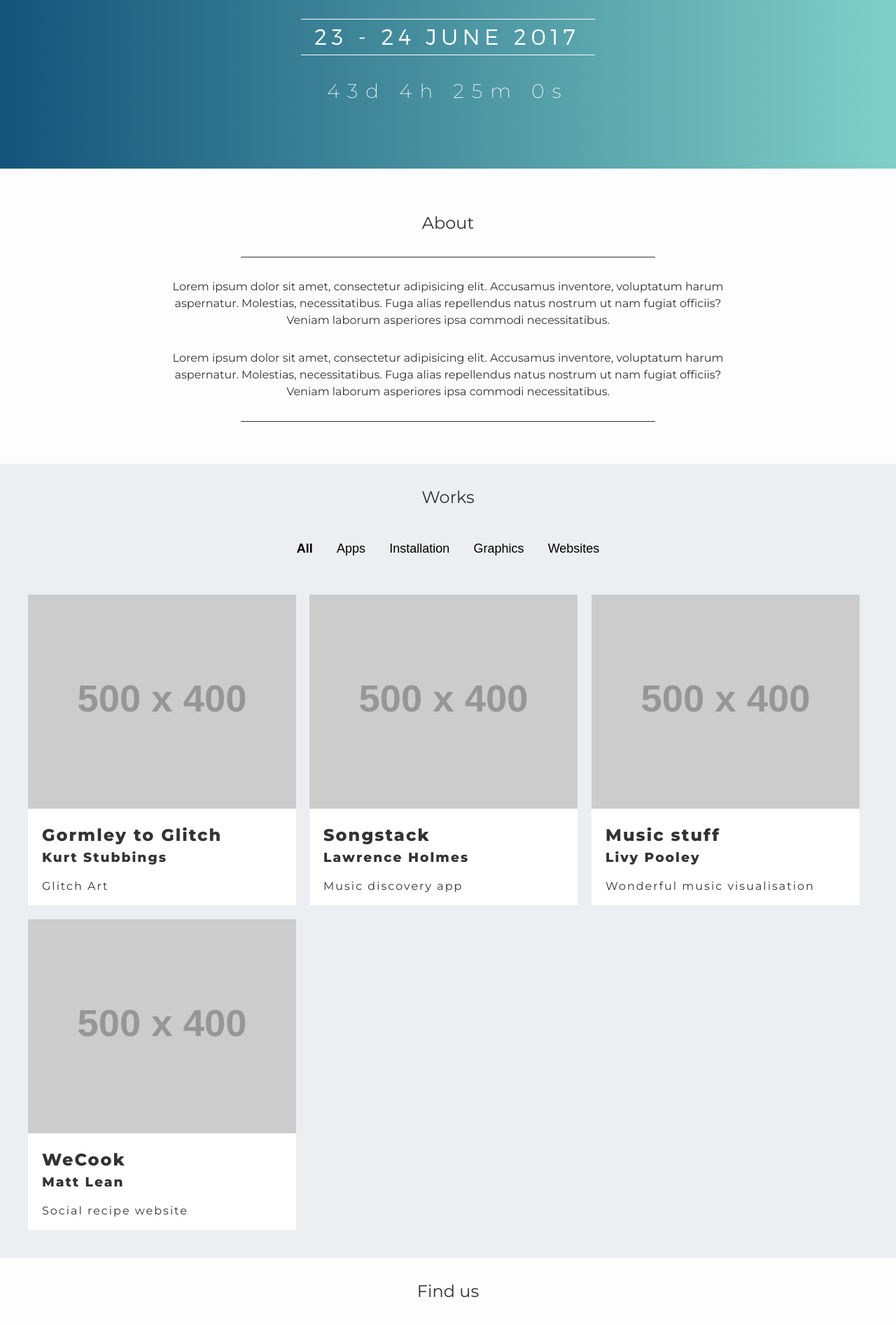
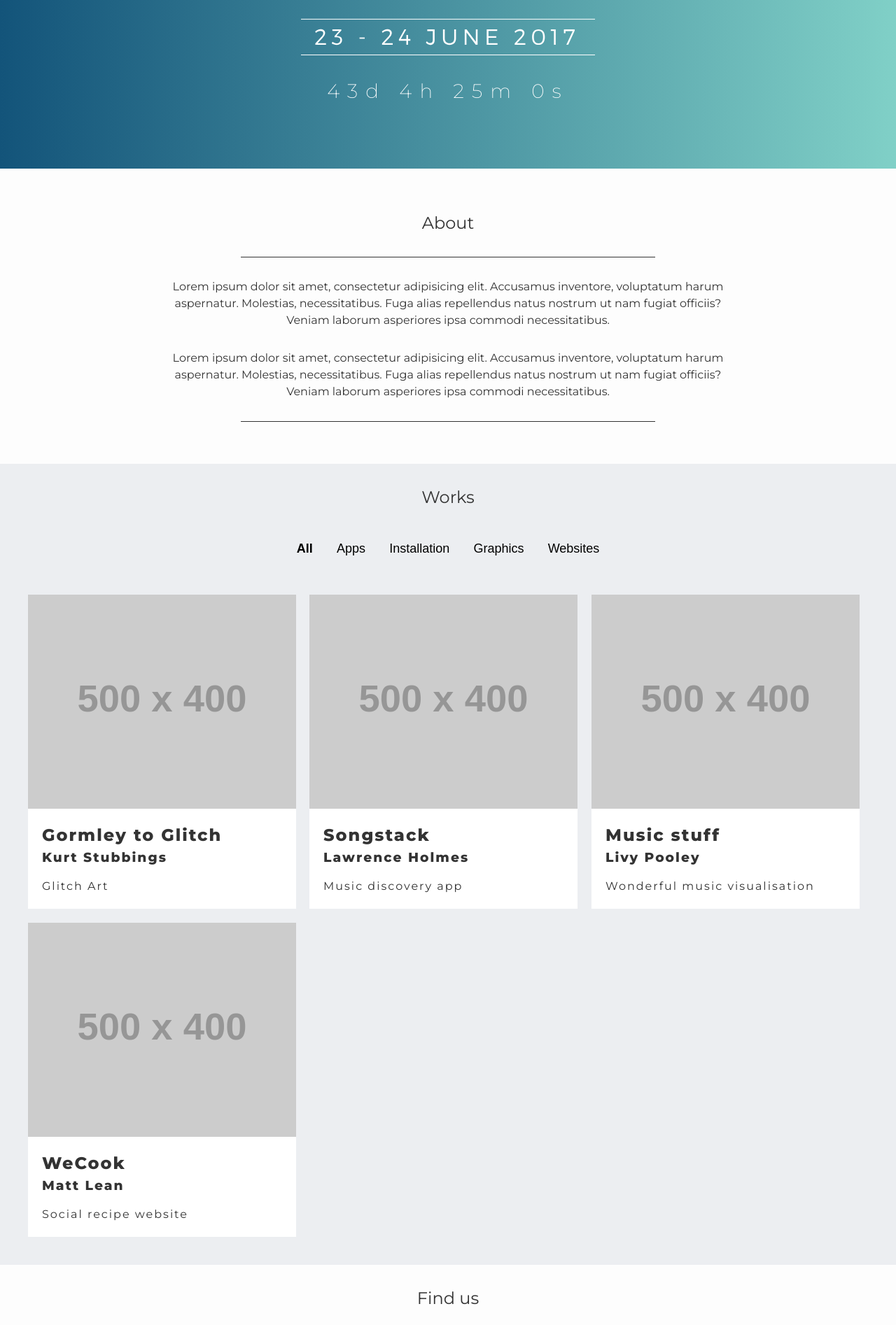
Before and after one commit to budmd/budmd.github.io, a Jekyll site: the page built from index.html, in a window 1280 px wide. Shown: the part 554-2448 px from the top of the page at 70% size. Built offline with Jekyll 4.4.1, drawn with Linux system fonts in a browser that asks for light colours; nearby versions of some CDN libraries; grey boxes are pictures that could not be loaded.

Commit message:
adjusted grid padding

```diff
--- a/_sass/_layout.scss
+++ b/_sass/_layout.scss
@@ -314,6 +314,9 @@ section {
                 margin: 0;
                 padding-top: 20px;
             }
+            p {
+                margin-bottom: 20px;
+            }
         }
     }
 }
```
